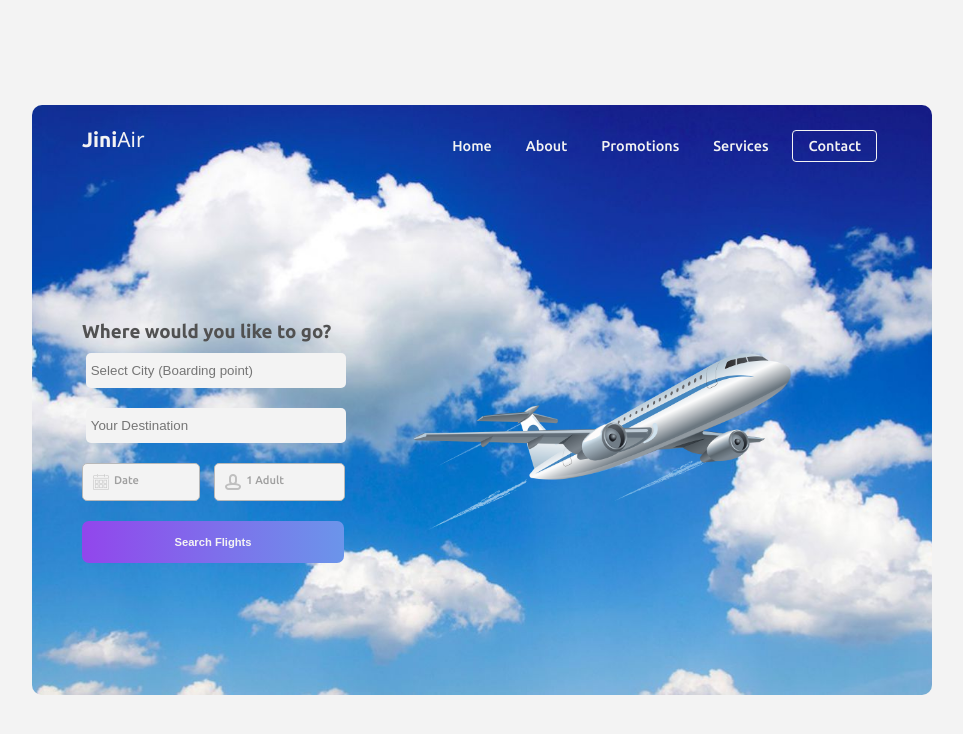
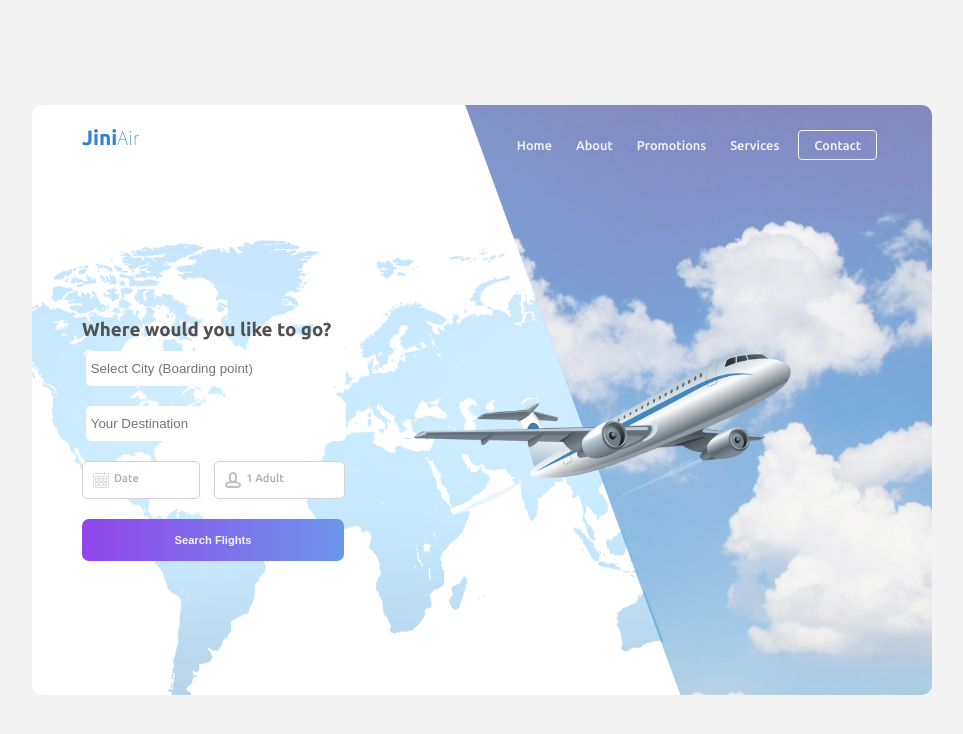
Before and after one commit to tboy44wiz/ZKTeco-Test, a plain HTML site: page index.html in a window 1280 px wide. Shown: the whole page, without its empty margins (158-1121 px from the left). Drawn offline with Linux system fonts and the light colour scheme.

Commit message:
Background Updated.

```diff
--- a/css/style.css
+++ b/css/style.css
@@ -1,6 +1,6 @@
 /*
     font-family: 'Noto Sans', sans-serif;
-
+    font-family: 'Source Sans Pro', sans-serif;
     font-family: 'Ubuntu', sans-serif;
 */
 
@@ -19,7 +19,7 @@ body {
 }
 
 .mainContainer {
-    background: url("../img/cloud.jpg") no-repeat center;
+    background: url("../img/background.png") no-repeat center;
     background-size: cover;
     height: 550px;
     width: 800px;
@@ -36,14 +36,14 @@ body {
 }
 
 .brand--name {
-    color: #f3f3f3;
+    color: #3482cf;
     font-family: 'Ubuntu', sans-serif;
     font-weight: bolder;
     font-size: 1.3rem;
 }
 .brand--name-light {
-    font-family: 'Noto Sans', sans-serif;;
-    font-weight: 300;
+    font-family: 'Source Sans Pro', sans-serif;
+    font-weight: 200;
 }
 
 ul {
@@ -53,10 +53,10 @@ ul li {
     color: #f3f3f3;
     display: inline-block;
     margin: 5px;
-    padding: 0 10px;
+    padding: 0 5px;
     font-family: 'Ubuntu', sans-serif;
     font-weight: 400;
-    font-size: 0.9rem;
+    font-size: 0.8rem;
 }
 ul li:last-child {
     border: 1px solid #f3f3f3;
@@ -85,7 +85,7 @@ form .form--title {
     width: 250px;
     margin: 10px 0;
     padding: 10px 5px;
-    background: #f3f3f3;
+    background: #ffffff;
     border: none;
     border-radius: 5px;
     box-shadow: #888888;
@@ -98,13 +98,13 @@ form .form--title {
     justify-content: space-between;
 }
 .date-adult {
-    border: 1px solid #b8b8b8;
-    background: #f3f3f3;
+    border: 1px solid #d2d2d2;
+    background: #ffffff;
     display: flex;
     border-radius: 5px;
     padding: 10px 60px 10px 10px;
     font-size: 0.7rem;
-    color: #a0a0a0;
+    color: #b1b0b0;
 }
 .icons {
     margin-right: 5px;
--- a/index.html
+++ b/index.html
@@ -7,6 +7,7 @@
 
         <!--Google Fonts-->
         <link href="https://fonts.googleapis.com/css2?family=Noto+Sans:wght@400;700&family=Ubuntu:wght@300;500;700&display=swap" rel="stylesheet">
+        <link href="https://fonts.googleapis.com/css2?family=Source+Sans+Pro:wght@200&display=swap" rel="stylesheet">
     </head>
 
 
```
Also changed, not shown: img/background.png (added), 1 other file.
